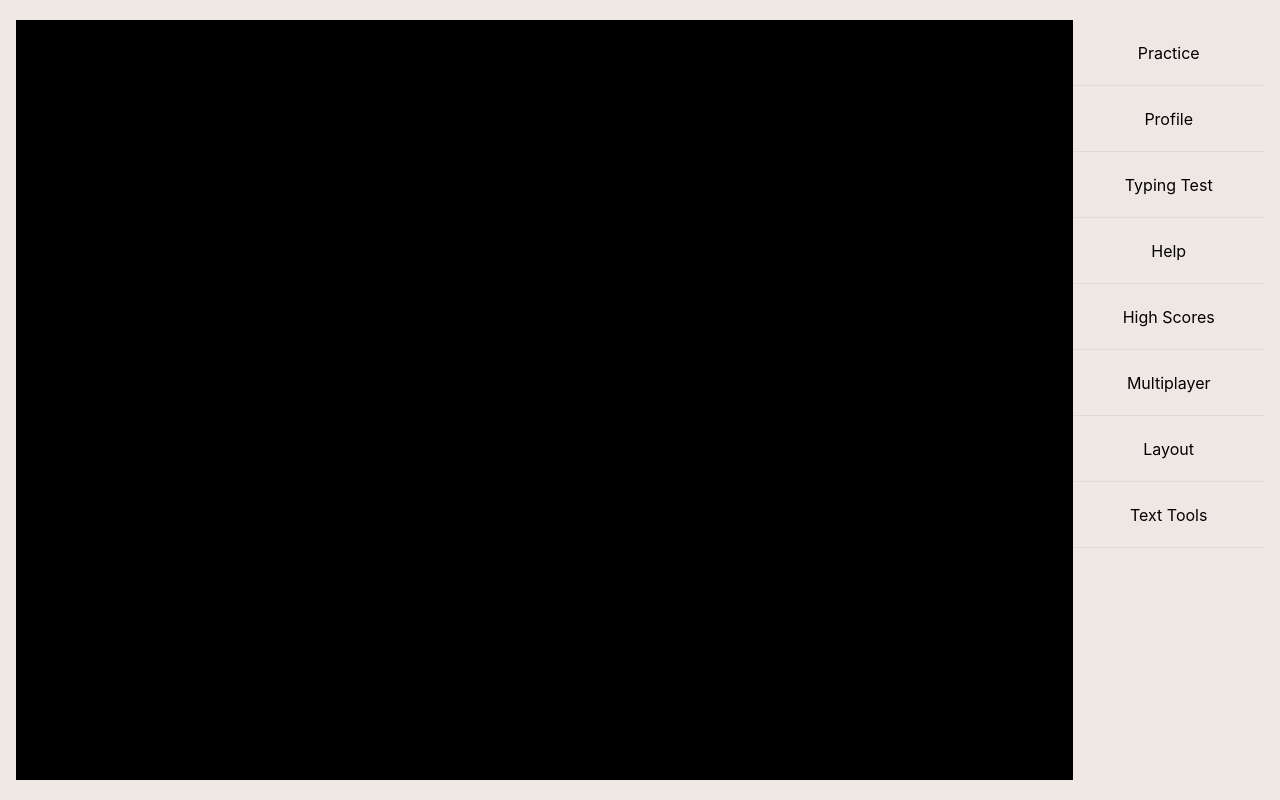
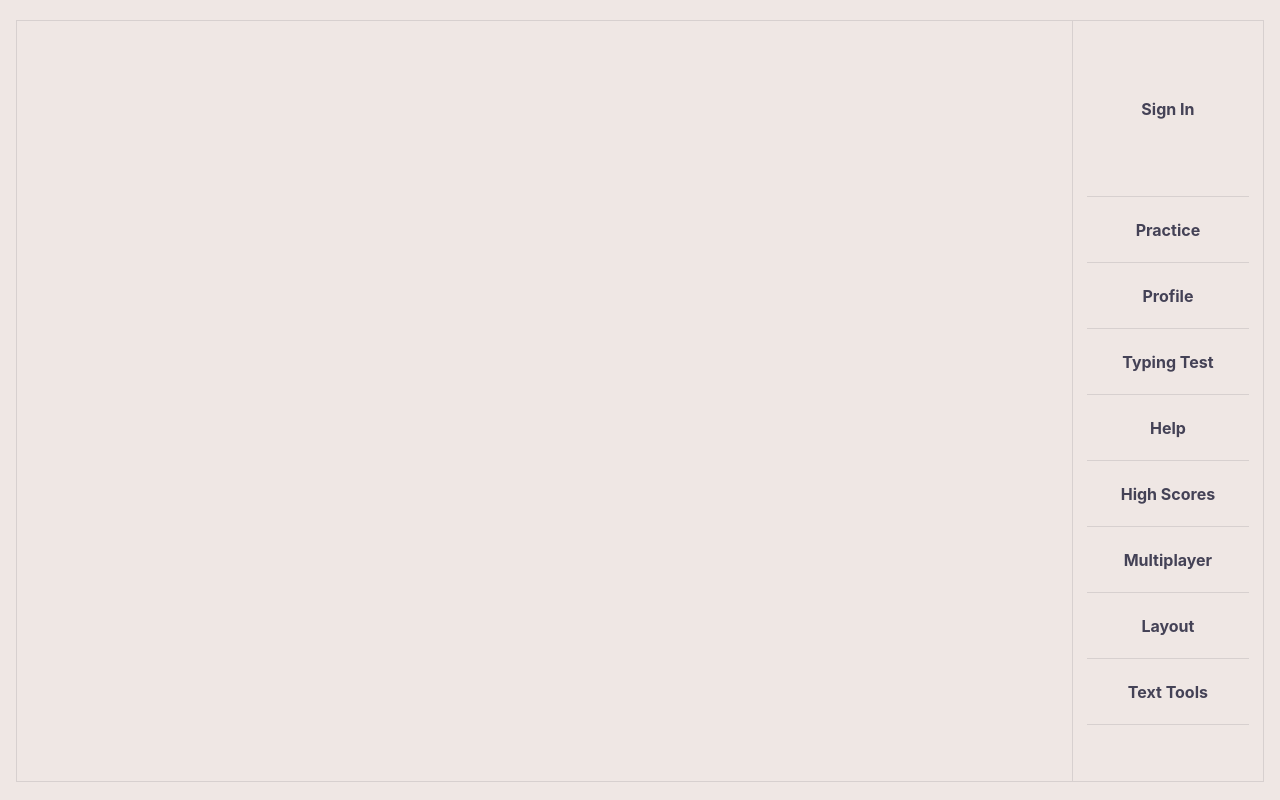
Before and after one commit to CJM1994/Typr, a React (Create React App) app in the folder client/: page / in a window 1280 px wide. Built offline with nearby package versions, Linux system fonts and the light colour scheme.

Commit message:
Create sidebar

```diff
--- a/client/src/components/App.scss
+++ b/client/src/components/App.scss
@@ -8,8 +8,6 @@
 
 .container {
   display: flex;
-  justify-content: center;
-  align-items: center;
   width: 97.5%;
   height: 95vh;
 }
--- a/client/src/components/Display.scss
+++ b/client/src/components/Display.scss
@@ -1,6 +1,9 @@
 .display {
   display: flex;
+  justify-content: center;
+  align-items: center;
   width: 100%;
   height: 100%;
-  background-color: black;
+  border: 1px solid #D7D0CF;
+  border-right: none;
 }
--- a/client/src/components/Sidebar.js
+++ b/client/src/components/Sidebar.js
@@ -7,6 +7,9 @@ import "./Sidebar.scss"
 export default function Sidebar() {
   return (
     <section className="sidebar">
+      <a className="login" href="/login">
+        <span>Sign In</span>
+      </a>
       <SidebarButton href="/" text="Practice" />
       <SidebarButton href="/profile" text="Profile" />
       <SidebarButton href="/test" text="Typing Test" />
--- a/client/src/components/Sidebar.scss
+++ b/client/src/components/Sidebar.scss
@@ -1,6 +1,24 @@
 .sidebar {
   display: flex;
   flex-direction: column;
+  align-items: center;
   width: 225px;
   height: 100%;
+  border: 1px solid #D7D0CF;
 }
+
+.login {
+  display: flex;
+  justify-content: center;
+  align-items: center;
+  width: 85%;
+  height: 175px;
+  color: #444256;
+  font-weight: bold;
+  border-bottom: 1px solid #D7D0CF;
+  text-decoration: none;
+}
+
+.login:hover {
+  background-color: #f2ebe8;
+}
--- a/client/src/components/SidebarButton.scss
+++ b/client/src/components/SidebarButton.scss
@@ -2,10 +2,11 @@ a {
   display: flex;
   justify-content: center;
   align-items: center;
-  width: 100%;
+  width: 85%;
   height: 65px;
-  color: black;
-  border-bottom: 1px solid #E0D9D9;
+  color: #444256;
+  font-weight: bold;
+  border-bottom: 1px solid #D7D0CF;
   text-decoration: none;
 }
 
```
